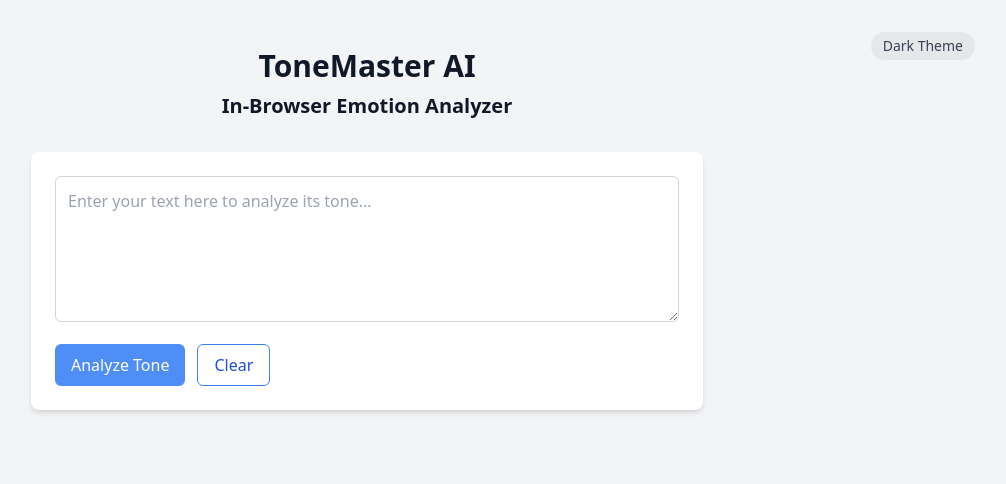
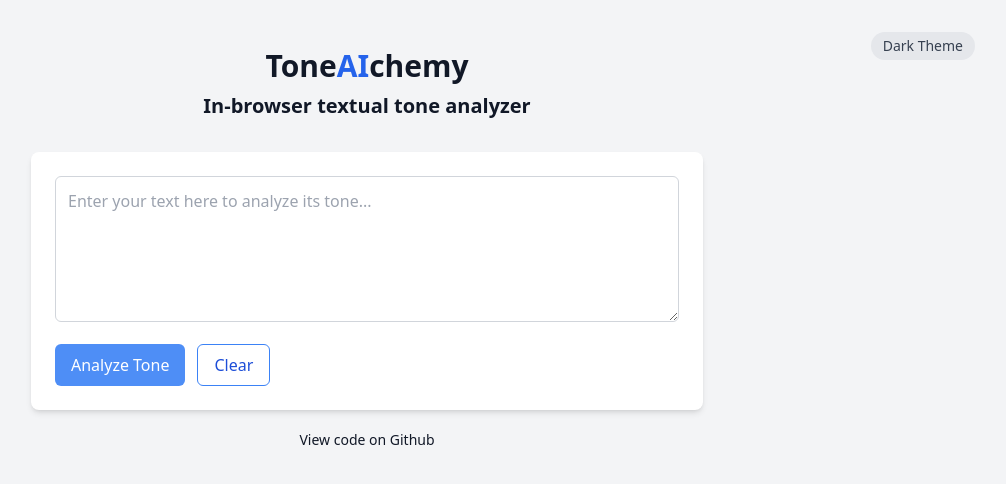
Before and after one commit to Gigacore/ToneAIchemy, a plain HTML site: page index.html in a window 1280 px wide. Shown: the whole page, without its empty margins (273-1279 px from the left). Drawn offline with nearby package versions, Linux system fonts and the light colour scheme.

Commit message:
added link to github

```diff
--- a/index.html
+++ b/index.html
@@ -3,7 +3,7 @@
 <head>
     <meta charset="UTF-8">
     <meta name="viewport" content="width=device-width, initial-scale=1.0">
-    <title>Tone Matcher with Ratings - window.ai API</title>
+    <title>ToneAlchemy - window.ai API based in-browser text tone analyzer</title>
     <script src="https://cdn.tailwindcss.com"></script>
     <script type="importmap">
     {
@@ -38,13 +38,15 @@
           setToneChangedText('');
           try {
             if (!window.ai) {
-              throw new Error('window.ai is not available. Please ensure the AI extension is installed.');
+              throw new Error('window.ai is not available. Please ensure the required flags and components are enabled in Chrome settings. More info at: https://github.com/Gigacore/ToneAIchemy/blob/main/README.md');
             }
 
             const conversation = await window.ai.createTextSession();
             const prompt = `Analyze the following text and match it to one or more of these exact tones: ${TONES.join(", ")}. For each matched tone, provide a rating on a scale of 1 to 10. Provide your answer as a comma-separated list of 'tone:rating' pairs in descending order. If no tones match, respond with "No match". Here's the text to analyze: "${input}"`;
 
             const result = await conversation.prompt(prompt);
+
+            console.log(result)
 
             conversation.destroy();
 
@@ -56,7 +58,6 @@
                 return { tone, rating: parseInt(rating, 10) };
               }).filter(({ tone }) => TONES.includes(tone));
 
-              console.log('parsedTones', parsedTones)
               setMatchedTones(parsedTones);
             }
           } catch (error) {
@@ -186,10 +187,13 @@
             }, theme === 'dark' ? 'Light Theme' : 'Dark Theme')
           ]),
           h('div', { class: 'max-w-2xl mx-auto' }, [
-            h('h1', { class: 'text-3xl font-bold text-center mb-2' }, 'ToneMaster AI'),
-            h('h2', { class: 'text-xl font-semibold text-center mb-8' }, 'In-Browser Emotion Analyzer'),
-            h(ToneMatcher, { theme })
-          ])
+            h('h1', { class: 'text-3xl font-bold text-center mb-2' }, 'Tone', [h('span', { class: 'text-3xl font-bold text-center mb-2 text-blue-600' }, 'AI'), 'chemy']),
+            h('h2', { class: 'text-xl font-semibold text-center mb-8' }, 'In-browser textual tone analyzer'),
+            h(ToneMatcher, { theme }),
+            h('div', {class: 'w-full flex justify-center'}, '', [
+              h('a', {class: 'mt-5 text-sm', href: 'https://github.com/Gigacore/ToneAIchemy'}, 'View code on Github')
+            ])
+          ]),
         ]);
       }
 
```
